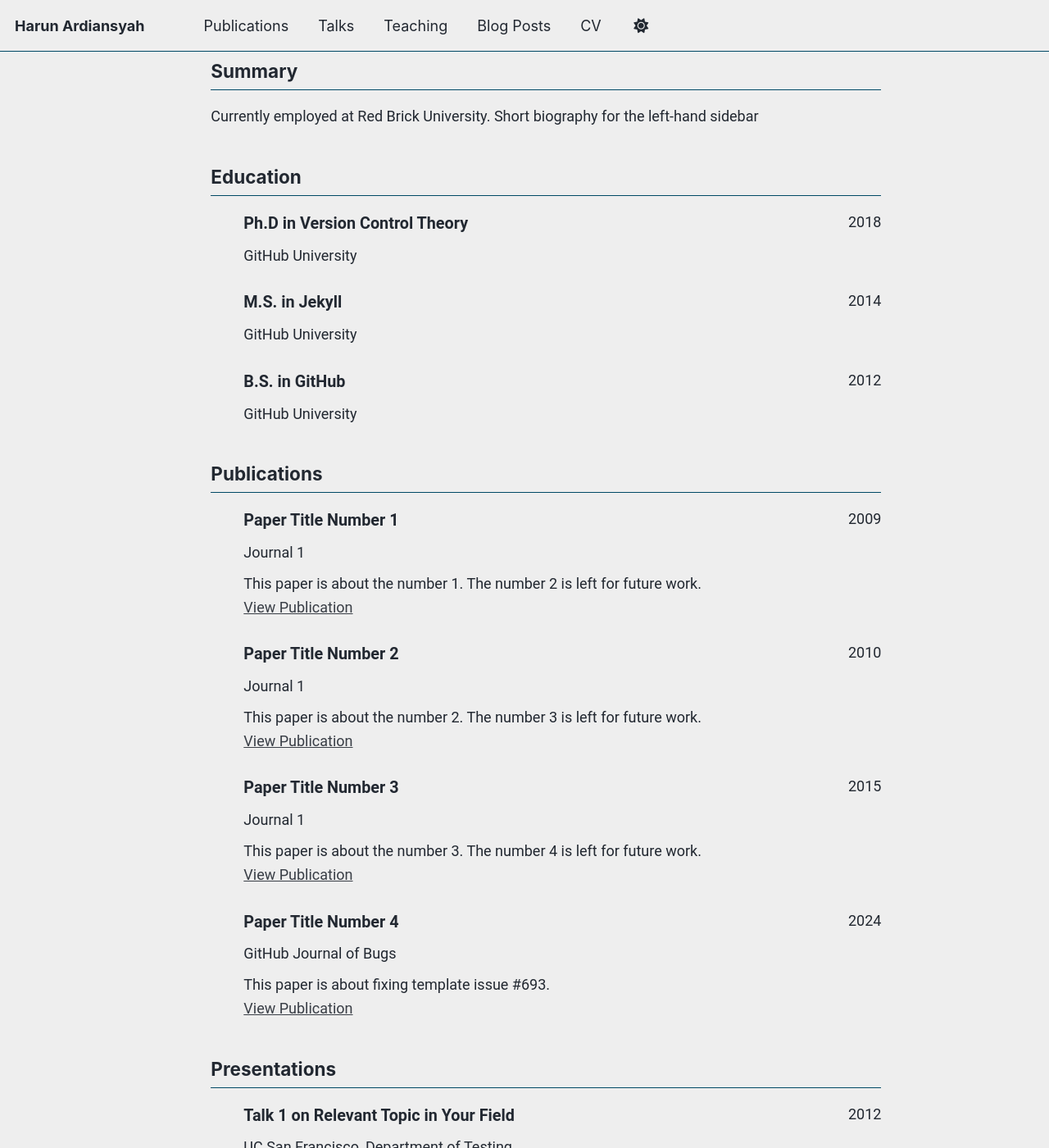
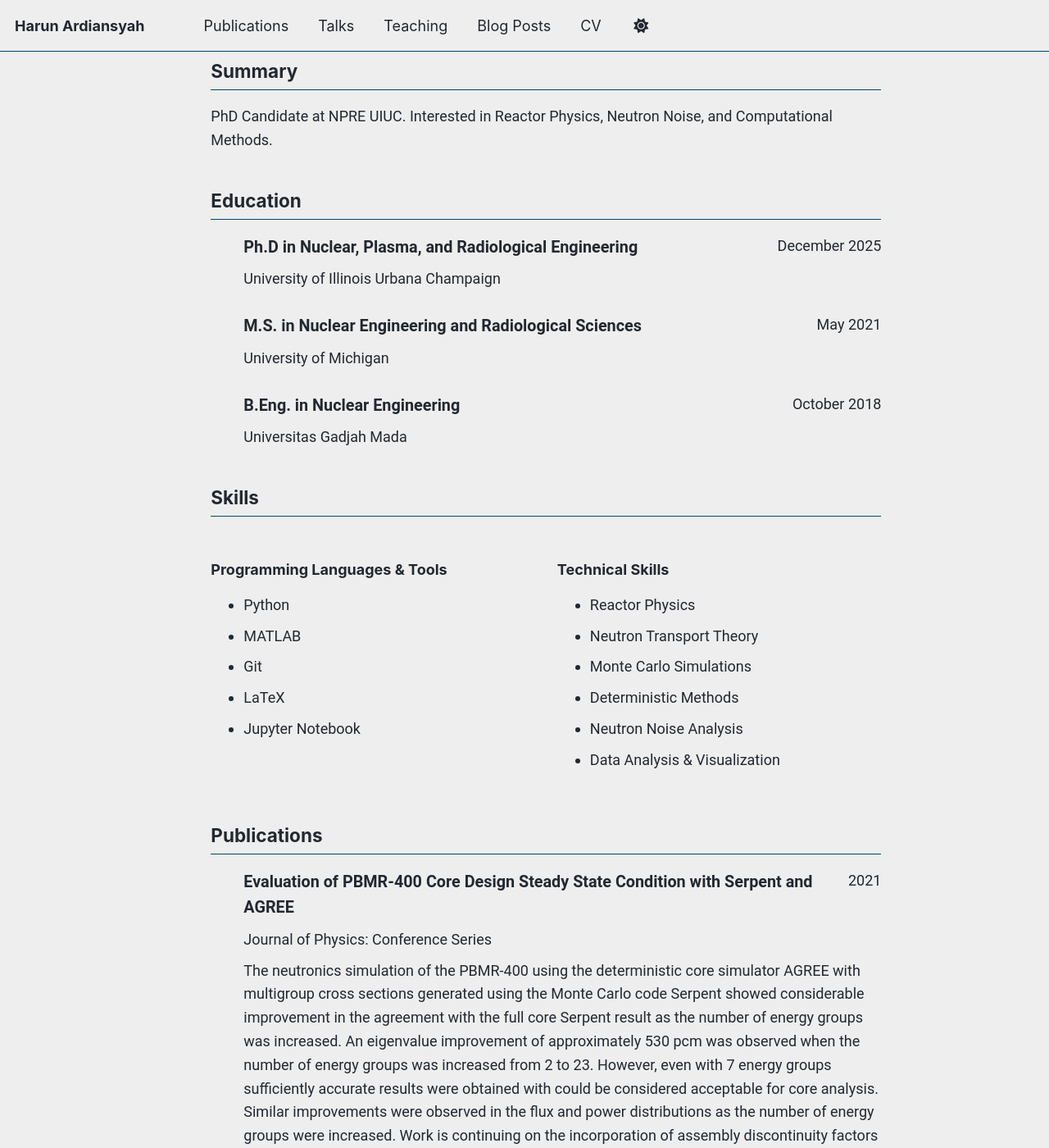
Before and after one commit to harunardi/harunardi.github.io, a Jekyll site: the page built from _pages/cv-json.md, in a window 1280 px wide and 1400 px high, scrolled down 318 px. Shown: the whole window at 82% size. Built offline with Jekyll 4.4.1, drawn with Linux system fonts in a browser that asks for light colours; a script bundle is joined from its source files by our own code; library files that are not in the unit come from our copies; some of the changed text lies outside the part shown.

Commit message:
edit files

```diff
--- a/_config.yml
+++ b/_config.yml
@@ -28,7 +28,7 @@ author:
   pronouns         : # example: "she/her"
   bio              : "PhD Candidate at NPRE UIUC. Interested in Reactor Physics, Neutron Noise, and Computational Methods."
   location         : "Urbana, IL, USA"
-  employer         : "University of Illinois Urbana Champaign"
+  employer         : "UIUC"
   uri              : # URL
   email            : "haruna2@illinois.edu"
 
--- a/_data/cv.json
+++ b/_data/cv.json
@@ -1,76 +1,109 @@
 {
   "basics": {
-    "name": "Your Sidebar Name",
-    "email": "none@example.org",
+    "name": "Harun Ardiansyah",
+    "email": "haruna2@illinois.edu",
     "phone": "",
-    "website": "https://academicpages.github.io",
-    "summary": "Currently employed at Red Brick University. Short biography for the left-hand sidebar",
+    "website": "https://haruna2.github.io",
+    "summary": "PhD Candidate at NPRE UIUC. Interested in Reactor Physics, Neutron Noise, and Computational Methods.",
     "location": {
       "address": "",
       "postalCode": "",
-      "city": "Earth",
+      "city": "Urbana",
       "countryCode": "US",
-      "region": ""
+      "region": "IL"
     },
     "profiles": [
       {
         "network": "Google Scholar",
         "username": "",
-        "url": "https://scholar.google.com/citations?user=PS_CX0AAAAAJ"
+        "url": "https://scholar.google.com/citations?hl=en&user=X9L09oAAAAAJ"
       },
       {
         "network": "ORCID",
         "username": "",
-        "url": "https://orcid.org/yourorcidurl"
+        "url": "https://orcid.org/0000-0002-2426-038X"
       },
       {
         "network": "GitHub",
-        "username": "academicpages",
-        "url": "https://github.com/academicpages"
+        "username": "harunardi",
+        "url": "https://github.com/harunardi"
       }
     ]
   },
   "work": [],
   "education": [
     {
-      "institution": "GitHub University",
-      "area": "Ph.D in Version Control Theory",
+      "institution": "University of Illinois Urbana Champaign",
+      "area": "Ph.D in Nuclear, Plasma, and Radiological Engineering",
       "studyType": "",
-      "startDate": "",
-      "endDate": "2018",
+      "startDate": "August 2021",
+      "endDate": "December 2025",
       "gpa": null,
       "courses": []
     },
     {
-      "institution": "GitHub University",
-      "area": "M.S. in Jekyll",
+      "institution": "University of Michigan",
+      "area": "M.S. in Nuclear Engineering and Radiological Sciences",
       "studyType": "",
-      "startDate": "",
-      "endDate": "2014",
+      "startDate": "August 2019",
+      "endDate": "May 2021",
       "gpa": null,
       "courses": []
     },
     {
-      "institution": "GitHub University",
-      "area": "B.S. in GitHub",
+      "institution": "Universitas Gadjah Mada",
+      "area": "B.Eng. in Nuclear Engineering",
       "studyType": "",
-      "startDate": "",
-      "endDate": "2012",
+      "startDate": "September 2014",
+      "endDate": "October 2018",
       "gpa": null,
       "courses": []
     }
   ],
-  "skills": [],
-  "languages": [],
+  "skills": [
+    {
+      "name": "Programming Languages & Tools",
+      "level": "",
+      "keywords": [
+        "Python",
+        "MATLAB",
+        "Git",
+        "LaTeX",
+        "Jupyter Notebook"
+      ]
+    },
+    {
+      "name": "Technical Skills",
+      "level": "",
+      "keywords": [
+        "Reactor Physics",
+        "Neutron Transport Theory",
+        "Monte Carlo Simulations",
+        "Deterministic Methods",
+        "Neutron Noise Analysis",
+        "Data Analysis & Visualization"
+      ]
+    }
+  ],
+  "languages": [
+    {
+      "language": "Indonesian",
+      "fluency": "Native"
+    },
+    {
+      "language": "English",
+      "fluency": "Professional Proficiency"
+    }
+  ],
   "interests": [],
   "references": [],
   "publications": [
     {
-      "name": "Paper Title Number 1",
-      "publisher": "Journal 1",
-      "releaseDate": "2009-10-01",
-      "website": "https://academicpages.github.io/files/paper1.pdf",
-      "summary": "This paper is about the number 1. The number 2 is left for future work."
+      "name": "Evaluation of PBMR-400 Core Design Steady State Condition with Serpent and AGREE",
+      "publisher": "Journal of Physics: Conference Series",
+      "releaseDate": "2021-10-01",
+      "website": "https://iopscience.iop.org/article/10.1088/1742-6596/2048/1/012024",
+      "summary": "The neutronics simulation of the PBMR-400 using the deterministic core simulator AGREE with multigroup cross sections generated using the Monte Carlo code Serpent showed considerable improvement in the agreement with the full core Serpent result as the number of energy groups was increased. An eigenvalue improvement of approximately 530 pcm was observed when the number of energy groups was increased from 2 to 23. However, even with 7 energy groups sufficiently accurate results were obtained with could be considered acceptable for core analysis. Similar improvements were observed in the flux and power distributions as the number of energy groups were increased. Work is continuing on the incorporation of assembly discontinuity factors into the deterministic core calculation, as well as the analysis of calculations at the full range of core power and temperature conditions. This work will involve the assessment of using color set or supercell models at the various temperature conditions instead of relying on full core Monte Carlo for every branch calculation necessary for practical reactor simulation."
     },
     {
       "name": "Paper Title Number 2",
@@ -101,27 +134,6 @@
       "date": "2012-03-01",
       "location": "San Francisco, CA, USA",
       "description": ""
-    },
-    {
-      "name": "Tutorial 1 on Relevant Topic in Your Field",
-      "event": "UC-Berkeley Institute for Testing Science",
-      "date": "2013-03-01",
-      "location": "Berkeley, CA, USA",
-      "description": ""
-    },
-    {
-      "name": "Talk 2 on Relevant Topic in Your Field",
-      "event": "London School of Testing",
-      "date": "2014-02-01",
-      "location": "London, UK",
-      "description": ""
-    },
-    {
-      "name": "Conference Proceeding talk 3 on Relevant Topic in Your Field",
-      "event": "Testing Institute of America 2014 Annual Conference",
-      "date": "2014-03-01",
-      "location": "Los Angeles, CA, USA",
-      "description": ""
     }
   ],
   "teaching": [
@@ -140,13 +152,18 @@
       "description": ""
     }
   ],
-  "portfolio": [
+  "awards": [
     {
-      "name": "Portfolio item number 1",
-      "category": "portfolio",
-      "date": "",
-      "url": "",
-      "description": "Short description of portfolio item number 1<br/><img src='/images/500x300.png'>"
+      "title": "Award Title 1",
+      "date": "2010-01-01",
+      "awarder": "Awarding Organization 1",
+      "summary": ""
+    },
+    {
+      "title": "Award Title 2",
+      "date": "2012-01-01",
+      "awarder": "Awarding Organization 2",
+      "summary": ""
     }
   ]
 }
--- a/_pages/cv-json.md
+++ b/_pages/cv-json.md
@@ -13,5 +13,4 @@ redirect_from:
 
 <div class="cv-download-links">
   <a href="{{ base_path }}/files/cv.pdf" class="btn btn--primary">Download CV as PDF</a>
-  <a href="{{ base_path }}" class="btn btn--inverse">View Markdown CV</a>
 </div>
```
Also changed, not shown: _publications/2009-10-01-paper-title-number-1.md (+9 -8 lines).
